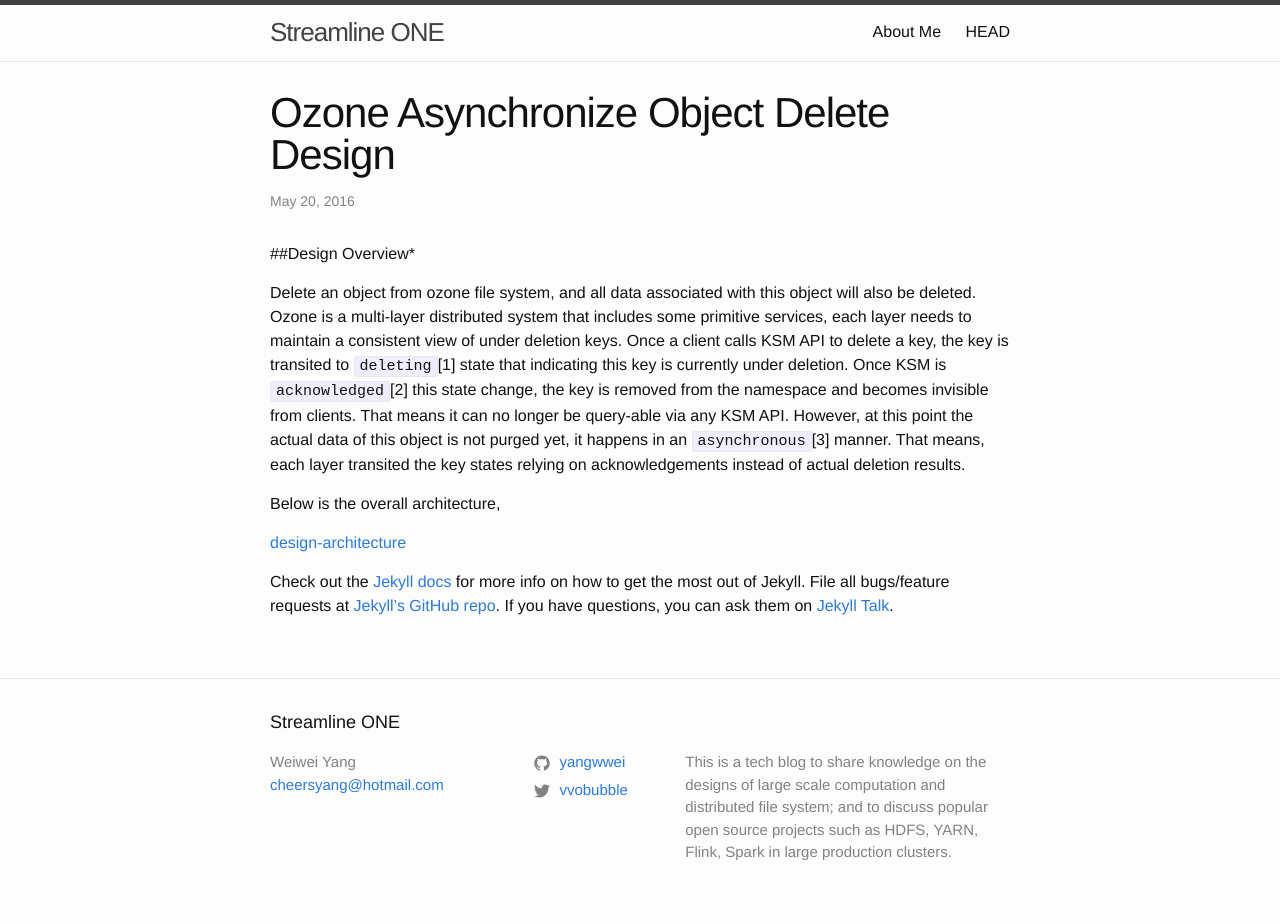
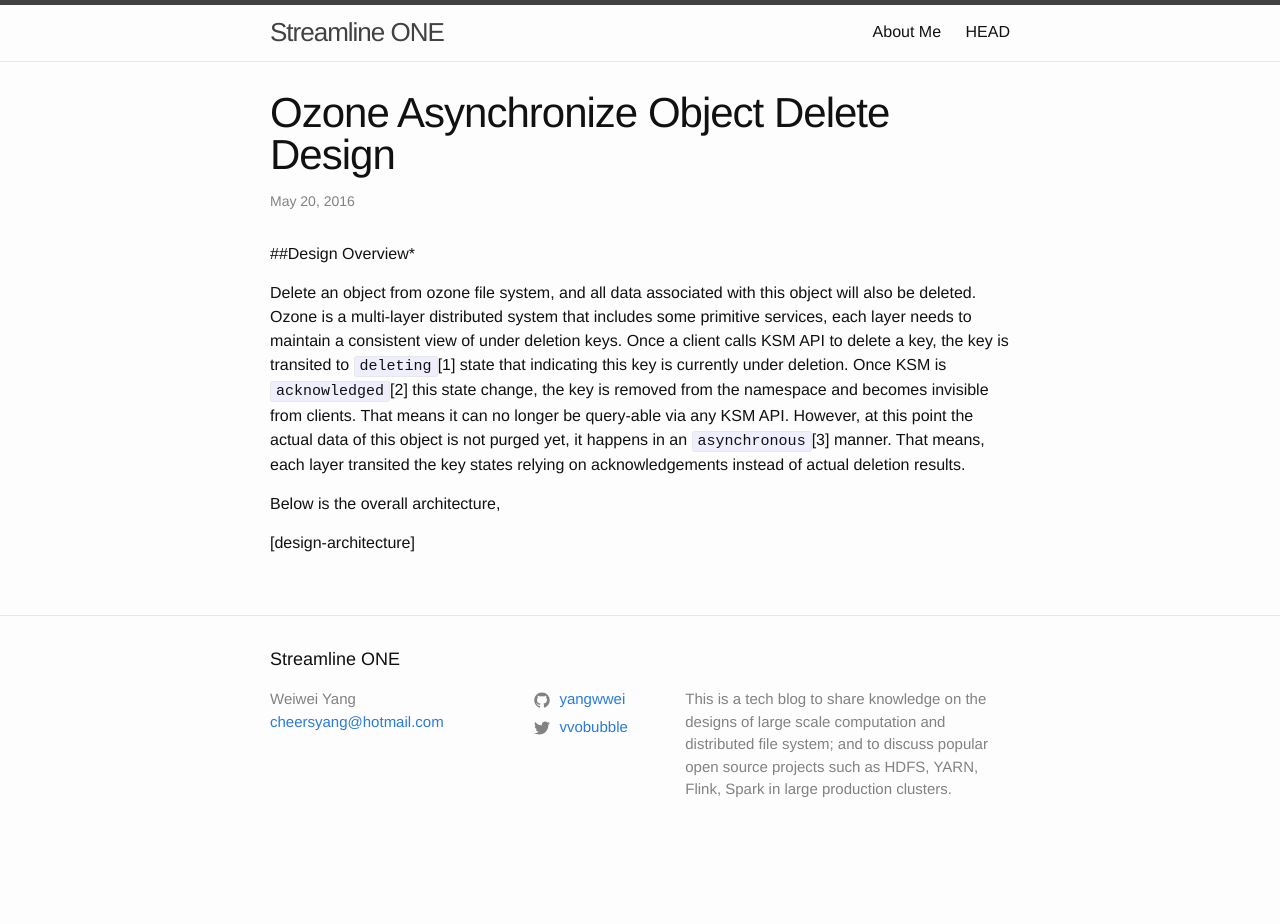
Before and after one commit to yangwwei/yangwwei.github.io, a Jekyll site: the page built from _posts/2016-05-20-Ozone-asynchronize-object-delete-design.md, in a window 1280 px wide. Built offline with Jekyll 4.4.1, drawn with Linux system fonts in a browser that asks for light colours; after the commit the page ends 900 px from its top, so only the background shows below that.

```diff
--- a/_posts/2016-05-20-Ozone-asynchronize-object-delete-design.md
+++ b/_posts/2016-05-20-Ozone-asynchronize-object-delete-design.md
@@ -9,11 +9,4 @@ Once a client calls KSM API to delete a key, the key is transited to `deleting`[
 
 Below is the overall architecture,
 
-[design-architecture](http:)
-
-
-Check out the [Jekyll docs][jekyll-docs] for more info on how to get the most out of Jekyll. File all bugs/feature requests at [Jekyll’s GitHub repo][jekyll-gh]. If you have questions, you can ask them on [Jekyll Talk][jekyll-talk].
-
-[jekyll-docs]: http://jekyllrb.com/docs/home
-[jekyll-gh]:   https://github.com/jekyll/jekyll
-[jekyll-talk]: https://talk.jekyllrb.com/
+[design-architecture]
```
Also changed, not shown: 3 other files.
